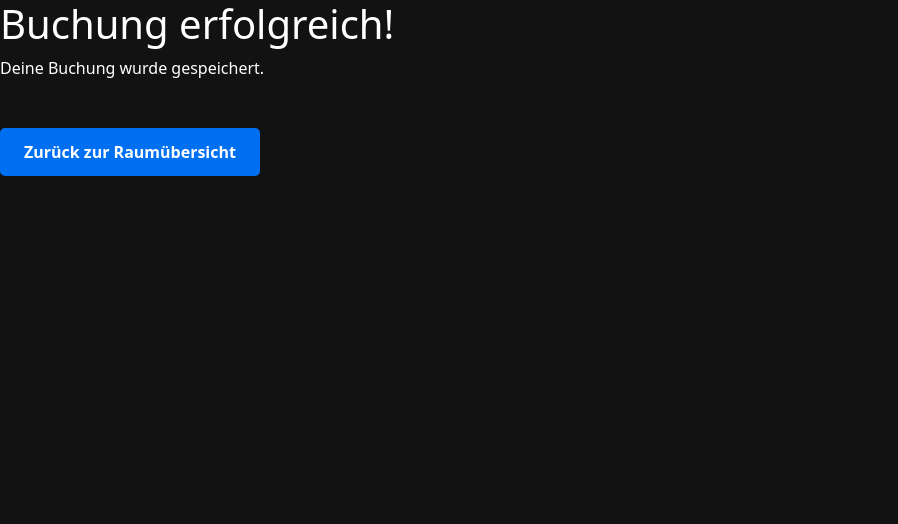
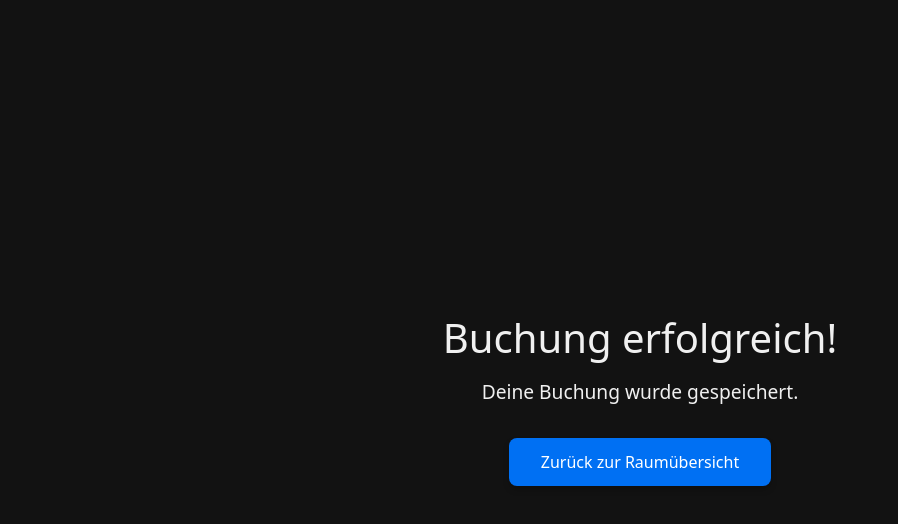
Before and after one commit to nenle99/room_booking_2, a SvelteKit app: page /confirmation in a window 1280 px wide. Shown: the top 524 px of the page, without its empty margins (0-898 px from the left). Built offline with nearby package versions, Linux system fonts and the light colour scheme.

Commit message:
bug fixes

```diff
--- a/src/routes/api/bookings/+server.js
+++ b/src/routes/api/bookings/+server.js
@@ -14,8 +14,8 @@ export async function POST({ request }) {
 	};
 
 	try {
-		await db.createBooking(booking);
-		return json({ success: true });
+		const bookingId = await db.createBooking(booking);
+		return json({ success: true, booking_id: bookingId });
 	} catch (error) {
 		console.error('Fehler beim Speichern:', error.message);
 		return json({ success: false }, { status: 500 });
--- a/src/routes/api/bookings/delete/+server.js
+++ b/src/routes/api/bookings/delete/+server.js
@@ -1,19 +1,10 @@
 import { redirect } from '@sveltejs/kit';
+import { json } from '@sveltejs/kit';
 import db from '$lib/db.js';
 
 export async function POST({ request }) {
-	const formData = await request.formData();
-	const id = formData.get('booking_id');
-
-	if (!id) {
-		throw redirect(303, '/rooms');
-	}
-
-	try {
-		await db.deleteBooking(id);
-		throw redirect(303, '/rooms');
-	} catch (error) {
-		console.error('Fehler beim Löschen:', error.message);
-		throw redirect(303, '/rooms');
-	}
+	const data = await request.formData();
+	const id = data.get('booking_id');
+	await db.deleteBooking(id);
+	throw redirect(303, '/rooms');
 }
--- a/src/routes/confirmation/+page.svelte
+++ b/src/routes/confirmation/+page.svelte
@@ -1,22 +1,53 @@
-<h1>Buchung erfolgreich!</h1>
-<p>Deine Buchung wurde gespeichert.</p>
+<script>
+	import { goto } from '$app/navigation';
 
-<a href="/rooms" class="button">Zurück zur Raumübersicht</a>
+	function backToRooms() {
+		goto('/rooms');
+	}
+</script>
+
+<div class="confirmation-container">
+	<h1>Buchung erfolgreich!</h1>
+	<p>Deine Buchung wurde gespeichert.</p>
+	<button on:click={backToRooms}>Zurück zur Raumübersicht</button>
+</div>
 
 <style>
-	.button {
-		display: inline-block;
-		margin-top: 2rem;
-		padding: 0.75rem 1.5rem;
+	.confirmation-container {
+		display: flex;
+		flex-direction: column;
+		align-items: center;
+		justify-content: center;
+		text-align: center;
+		min-height: 100vh;
+		background-color: #121212;
+		color: #f0f0f0;
+		padding: 2rem;
+	}
+
+	h1 {
+		font-size: 2.5rem;
+		margin-bottom: 1rem;
+	}
+
+	p {
+		font-size: 1.2rem;
+		margin-bottom: 2rem;
+	}
+
+	button {
 		background-color: #0070f3;
 		color: white;
-		text-decoration: none;
-		border-radius: 5px;
-		font-weight: bold;
-		transition: background 0.2s;
+		border: none;
+		padding: 0.75rem 2rem;
+		border-radius: 8px;
+		font-size: 1rem;
+		cursor: pointer;
+		box-shadow: 0 4px 6px rgba(0, 0, 0, 0.2);
+		transition: background 0.2s ease;
 	}
 
-	.button:hover {
+	button:hover {
 		background-color: #0059c1;
 	}
 </style>
--- /dev/null
+++ b/src/routes/rooms/+layout.svelte
@@ -0,0 +1,21 @@
+<script>
+	import { onMount } from 'svelte';
+	import { user } from '$lib/stores/user';
+
+	onMount(() => {
+		const stored = localStorage.getItem('user');
+		if (stored) {
+			user.set(JSON.parse(stored));
+		}
+	});
+</script>
+
+<slot />
+<style>
+	:global(body) {
+		background-color: #121212;
+		color: #ffffff;
+		margin: 0;
+		font-family: system-ui, sans-serif;
+	}
+</style>
```
Also changed, not shown: src/lib/stores/user.js (+14 -4 lines), src/routes/rooms/+page.svelte (+25 -10 lines), src/routes/rooms/[room_id]/+page.svelte (+4 -4 lines).
